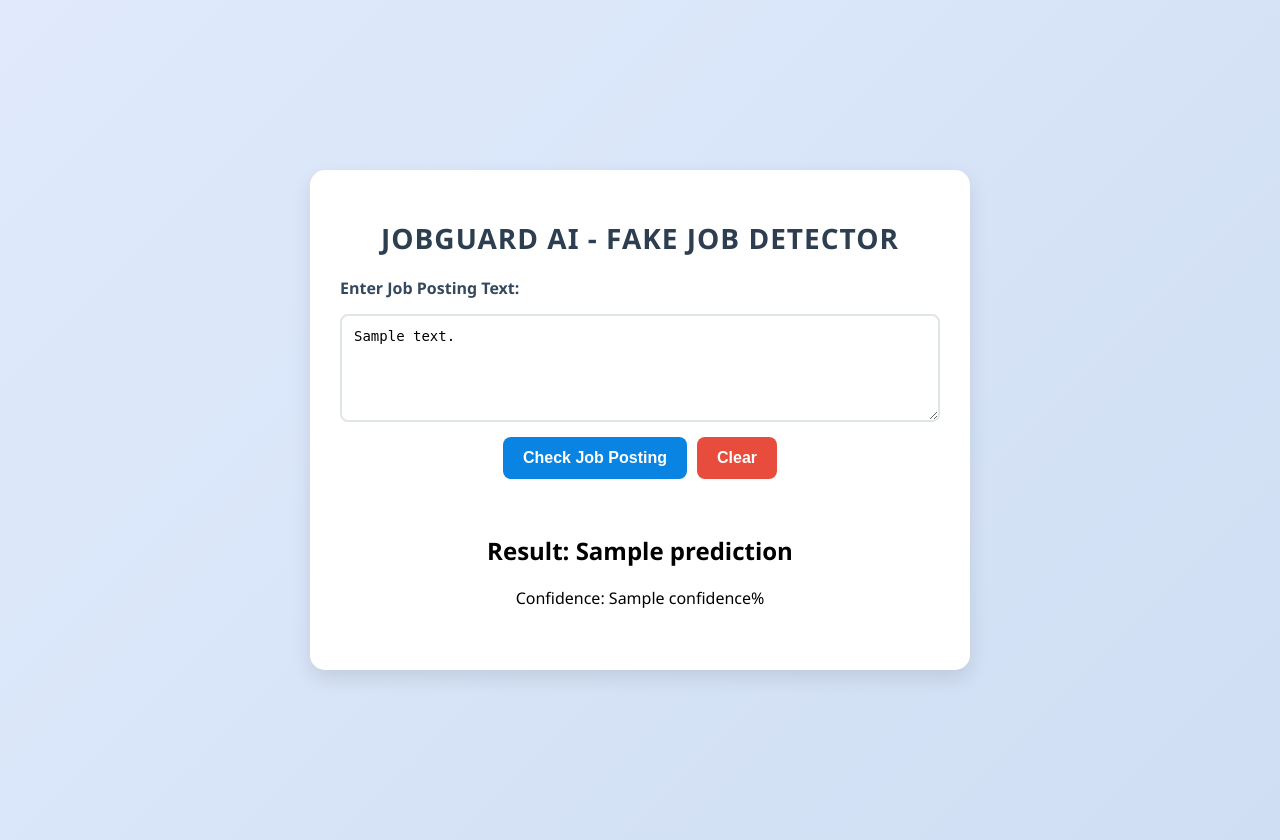
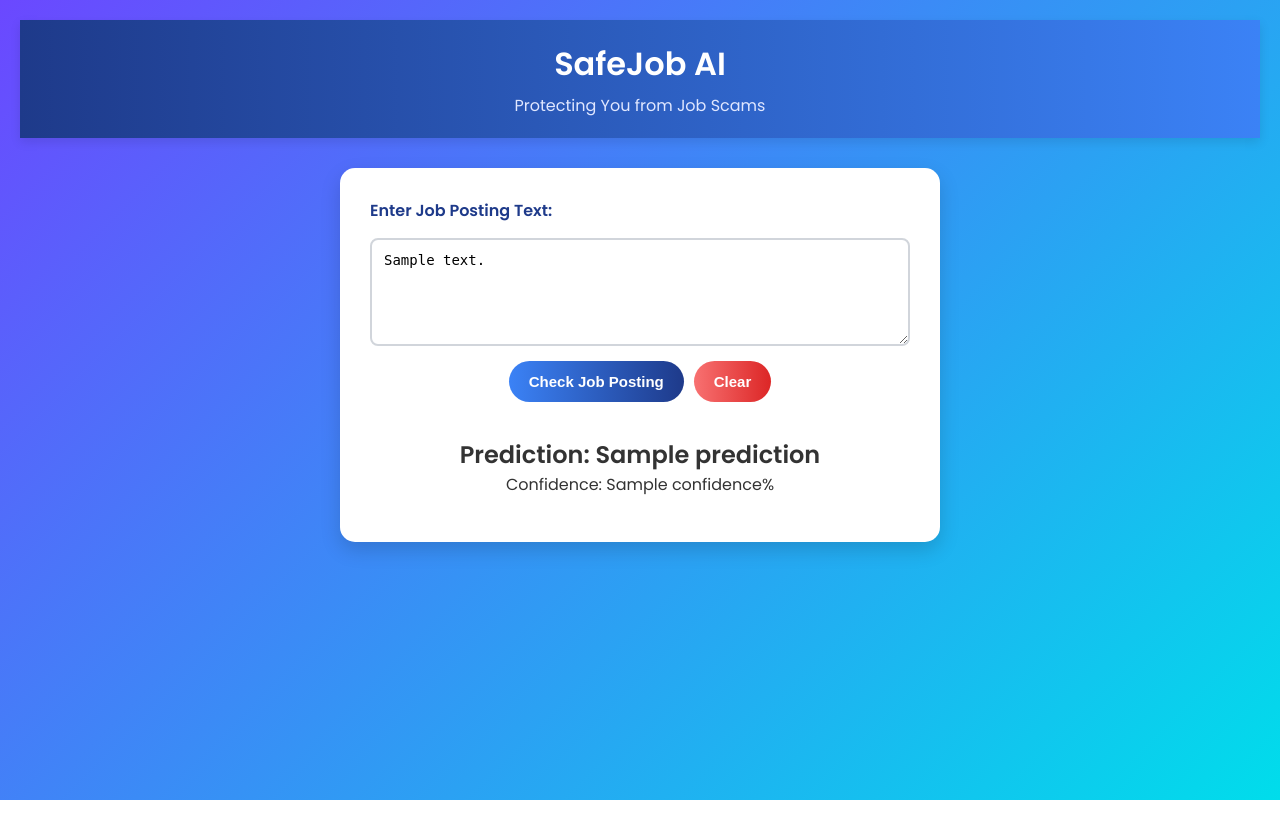
Before and after one commit to digvsr/Fake-Job-Detector, a Flask app: template templates/index.html in a window 1280 px wide. After the commit the page ends 800 px from the top, so only its background shows below. Run offline with Flask 3, Linux system fonts and the light colour scheme; the template is opened without the code that fills it: most values are stand-ins (such as "Sample title", 1, 10 or a date in 2020); parts of the project's set-up code (start-up, migrations or seed data) failed here and were passed over.

Commit message:
updates web page

```diff
--- /dev/null
+++ b/static/css/styles.css
@@ -0,0 +1,215 @@
+* {
+    margin: 0;
+    padding: 0;
+    box-sizing: border-box;
+}
+
+body {
+    font-family: 'Poppins', sans-serif;
+    background: linear-gradient(135deg, #6b48ff, #00ddeb);
+    color: #333;
+    min-height: 100vh;
+    display: flex;
+    flex-direction: column;
+    align-items: center;
+    padding: 20px;
+}
+
+header {
+    width: 100%;
+    padding: 20px;
+    background: linear-gradient(90deg, #1e3a8a, #3b82f6);
+    text-align: center;
+    box-shadow: 0 4px 10px rgba(0, 0, 0, 0.1);
+    margin-bottom: 30px;
+}
+
+.header-content h1 {
+    color: #fff;
+    font-size: 32px;
+    font-weight: 600;
+    margin-bottom: 5px;
+}
+
+.header-content p {
+    color: #e0e7ff;
+    font-size: 16px;
+    font-weight: 400;
+}
+
+.container {
+    background: #fff;
+    padding: 30px;
+    border-radius: 15px;
+    box-shadow: 0 8px 20px rgba(0, 0, 0, 0.15);
+    width: 100%;
+    max-width: 600px;
+    text-align: center;
+    animation: fadeIn 0.5s ease;
+}
+
+form {
+    display: flex;
+    flex-direction: column;
+    gap: 15px;
+}
+
+label {
+    color: #1e3a8a;
+    font-weight: 600;
+    font-size: 16px;
+    text-align: left;
+}
+
+textarea {
+    padding: 12px;
+    border: 2px solid #d1d5db;
+    border-radius: 8px;
+    width: 100%;
+    font-size: 14px;
+    resize: vertical;
+    transition: border-color 0.3s ease, box-shadow 0.3s ease;
+}
+
+textarea:focus {
+    border-color: #3b82f6;
+    box-shadow: 0 0 8px rgba(59, 130, 246, 0.3);
+    outline: none;
+}
+
+.button-group {
+    display: flex;
+    gap: 10px;
+    justify-content: center;
+}
+
+button {
+    padding: 12px 20px;
+    border: none;
+    border-radius: 25px;
+    cursor: pointer;
+    font-size: 15px;
+    font-weight: 600;
+    transition: transform 0.2s ease, box-shadow 0.3s ease;
+}
+
+button:hover {
+    transform: translateY(-2px);
+    box-shadow: 0 4px 10px rgba(0, 0, 0, 0.2);
+}
+
+.submit-btn {
+    background: linear-gradient(90deg, #3b82f6, #1e3a8a);
+    color: #fff;
+}
+
+.submit-btn:hover {
+    background: linear-gradient(90deg, #1e40af, #2563eb);
+}
+
+.clear-btn {
+    background: linear-gradient(90deg, #f87171, #dc2626);
+    color: #fff;
+}
+
+.clear-btn:hover {
+    background: linear-gradient(90deg, #ef4444, #b91c1c);
+}
+
+.result {
+    margin-top: 20px;
+    padding: 15px;
+    border-radius: 10px;
+    animation: slideIn 0.5s ease;
+}
+
+.legit {
+    background: linear-gradient(90deg, #d1fae5, #a7f3d0);
+    color: #065f46;
+    border: 2px solid #10b981;
+}
+
+.fake {
+    background: linear-gradient(90deg, #fee2e2, #fecaca);
+    color: #991b1b;
+    border: 2px solid #ef4444;
+}
+
+.feedback {
+    margin-top: 20px;
+    padding: 15px;
+    background: #f0f4f8;
+    border-radius: 10px;
+    animation: slideIn 0.5s ease;
+}
+
+.feedback p {
+    margin: 0 0 10px;
+    color: #1e3a8a;
+    font-weight: 600;
+}
+
+.feedback-buttons {
+    display: flex;
+    gap: 10px;
+    justify-content: center;
+}
+
+.feedback-btn {
+    padding: 8px 16px;
+    border-radius: 20px;
+    font-size: 14px;
+    display: flex;
+    align-items: center;
+    gap: 5px;
+}
+
+.correct-btn {
+    background: linear-gradient(90deg, #34d399, #10b981);
+    color: #fff;
+}
+
+.correct-btn:hover {
+    background: linear-gradient(90deg, #10b981, #059669);
+}
+
+.incorrect-btn {
+    background: linear-gradient(90deg, #f87171, #dc2626);
+    color: #fff;
+}
+
+.incorrect-btn:hover {
+    background: linear-gradient(90deg, #ef4444, #b91c1c);
+}
+
+.correct-label {
+    margin-top: 10px;
+    display: none;
+    animation: fadeIn 0.3s ease;
+}
+
+.correct-label select {
+    padding: 8px;
+    border-radius: 5px;
+    border: 2px solid #d1d5db;
+    font-size: 14px;
+    cursor: pointer;
+    margin: 0 10px;
+}
+
+.feedback-message {
+    color: #10b981;
+    font-weight: 600;
+    margin-top: 10px;
+    animation: fadeIn 0.5s ease;
+}
+
+@keyframes fadeIn {
+    from { opacity: 0; }
+    to { opacity: 1; }
+}
+
+@keyframes slideIn {
+    from { transform: translateY(20px); opacity: 0; }
+    to { transform: translateY(0); opacity: 1; }
+}
--- a/templates/index.html
+++ b/templates/index.html
@@ -3,198 +3,36 @@
 <head>
     <meta charset="UTF-8">
     <meta name="viewport" content="width=device-width, initial-scale=1.0">
-    <title> AI - Fake Job Detector</title>
-    <style>
-        body {
-            font-family: 'Segoe UI', Tahoma, Geneva, Verdana, sans-serif;
-            background: linear-gradient(135deg, #e0eafc, #cfdef3);
-            margin: 0;
-            padding: 20px;
-            display: flex;
-            justify-content: center;
-            align-items: center;
-            min-height: 100vh;
-        }
-        .container {
-            background: #fff;
-            padding: 30px;
-            border-radius: 15px;
-            box-shadow: 0 8px 20px rgba(0, 0, 0, 0.1);
-            width: 100%;
-            max-width: 600px;
-            text-align: center;
-            transition: transform 0.3s ease;
-        }
-        .container:hover {
-            transform: translateY(-5px);
-        }
-        h1 {
-            color: #2c3e50;
-            font-size: 28px;
-            margin-bottom: 20px;
-            text-transform: uppercase;
-            letter-spacing: 1px;
-        }
-        form {
-            display: flex;
-            flex-direction: column;
-            gap: 15px;
-        }
-        label {
-            color: #34495e;
-            font-weight: bold;
-            font-size: 16px;
-            text-align: left;
-        }
-        textarea {
-            padding: 12px;
-            border: 2px solid #dfe6e9;
-            border-radius: 8px;
-            width: 100%;
-            box-sizing: border-box;
-            font-size: 14px;
-            resize: vertical;
-            transition: border-color 0.3s ease;
-        }
-        textarea:focus {
-            border-color: #0984e3;
-            outline: none;
-        }
-        .button-group {
-            display: flex;
-            gap: 10px;
-            justify-content: center;
-        }
-        button {
-            padding: 12px 20px;
-            border: none;
-            border-radius: 8px;
-            cursor: pointer;
-            font-size: 16px;
-            font-weight: bold;
-            transition: background-color 0.3s ease, transform 0.2s ease;
-        }
-        button:hover {
-            transform: scale(1.05);
-        }
-        .submit-btn {
-            background-color: #0984e3;
-            color: #fff;
-        }
-        .submit-btn:hover {
-            background-color: #0652dd;
-        }
-        .clear-btn {
-            background-color: #e74c3c;
-            color: #fff;
-        }
-        .clear-btn:hover {
-            background-color: #c0392b;
-        }
-        .result {
-            margin-top: 20px;
-            padding: 15px;
-            border-radius: 10px;
-            animation: fadeIn 0.5s ease;
-        }
-        .fake {
-            background-color: #ffebee;
-            color: #c0392b;
-            border: 2px solid #ef5350;
-        }
-        .legit {
-            background-color: #e8f5e9;
-            color: #2e7d32;
-            border: 2px solid #66bb6a;
-        }
-        .feedback {
-            margin-top: 20px;
-            padding: 15px;
-            background: #f5f6fa;
-            border-radius: 10px;
-            animation: slideIn 0.5s ease;
-        }
-        .feedback p {
-            margin: 0 0 10px;
-            color: #34495e;
-            font-weight: bold;
-        }
-        .feedback-buttons {
-            display: flex;
-            gap: 10px;
-            justify-content: center;
-        }
-        .feedback-btn {
-            padding: 10px 20px;
-            border-radius: 20px;
-            font-size: 14px;
-            display: flex;
-            align-items: center;
-            gap: 5px;
-        }
-        .correct-btn {
-            background-color: #2ecc71;
-            color: #fff;
-        }
-        .correct-btn:hover {
-            background-color: #27ae60;
-        }
-        .incorrect-btn {
-            background-color: #e74c3c;
-            color: #fff;
-        }
-        .incorrect-btn:hover {
-            background-color: #c0392b;
-        }
-        .correct-label {
-            margin-top: 10px;
-            display: none;
-            animation: fadeIn 0.3s ease;
-        }
-        .correct-label select {
-            padding: 8px;
-            border-radius: 5px;
-            border: 2px solid #dfe6e9;
-            font-size: 14px;
-            cursor: pointer;
-        }
-        .feedback-message {
-            color: #2ecc71;
-            font-weight: bold;
-            margin-top: 10px;
-            animation: fadeIn 0.5s ease;
-        }
-        @keyframes fadeIn {
-            from { opacity: 0; }
-            to { opacity: 1; }
-        }
-        @keyframes slideIn {
-            from { transform: translateY(20px); opacity: 0; }
-            to { transform: translateY(0); opacity: 1; }
-        }
-    </style>
+    <title>SafeJob AI - Fake Job Detector</title>
+    <link rel="stylesheet" href="/static/css/styles.css">
+    <link href="https://fonts.googleapis.com/css2?family=Poppins:wght@400;600&display=swap" rel="stylesheet">
 </head>
 <body>
+    <header>
+        <div class="header-content">
+            <h1>SafeJob AI</h1>
+            <p>Protecting You from Job Scams</p>
+        </div>
+    </header>
     <div class="container">
-        <h1>JobGuard AI - Fake Job Detector</h1>
-        <form method="POST" action="/">
+        <form method="POST" action="/" id="job-form">
             <label for="job_text">Enter Job Posting Text:</label>
-            <textarea id="job_text" name="job_text" rows="5" required>{{ job_text if job_text else '' }}</textarea>
+            <textarea id="job_text" name="job_text" rows="5" placeholder="Paste the job posting here..." required>{{ job_text if job_text else '' }}</textarea>
 
             <div class="button-group">
                 <button type="submit" class="submit-btn">Check Job Posting</button>
-                <button type="button" class="clear-btn" onclick="document.getElementById('job_text').value = ''">Clear</button>
+                <button type="button" class="clear-btn" onclick="document.getElementById('job_text').value = ''; document.getElementById('result-section') && (document.getElementById('result-section').style.display = 'none'); document.getElementById('feedback-section') && (document.getElementById('feedback-section').style.display = 'none'); document.getElementById('correct-label') && (document.getElementById('correct-label').style.display = 'none');">Clear</button>
             </div>
         </form>
 
         {% if prediction %}
-        <div class="result {{ prediction.lower() }}">
-            <h2>Result: {{ prediction }}</h2>
+        <div class="result {{ prediction.lower() }}" id="result-section">
+            <h2>Prediction: {{ prediction }}</h2>
             <p>Confidence: {{ confidence }}%</p>
         </div>
 
         {% if show_feedback %}
-        <div class="feedback">
+        <div class="feedback" id="feedback-section">
             <p>Is this prediction correct?</p>
             <form method="POST" action="/feedback">
                 <input type="hidden" name="job_text" value="{{ job_text }}">
```
